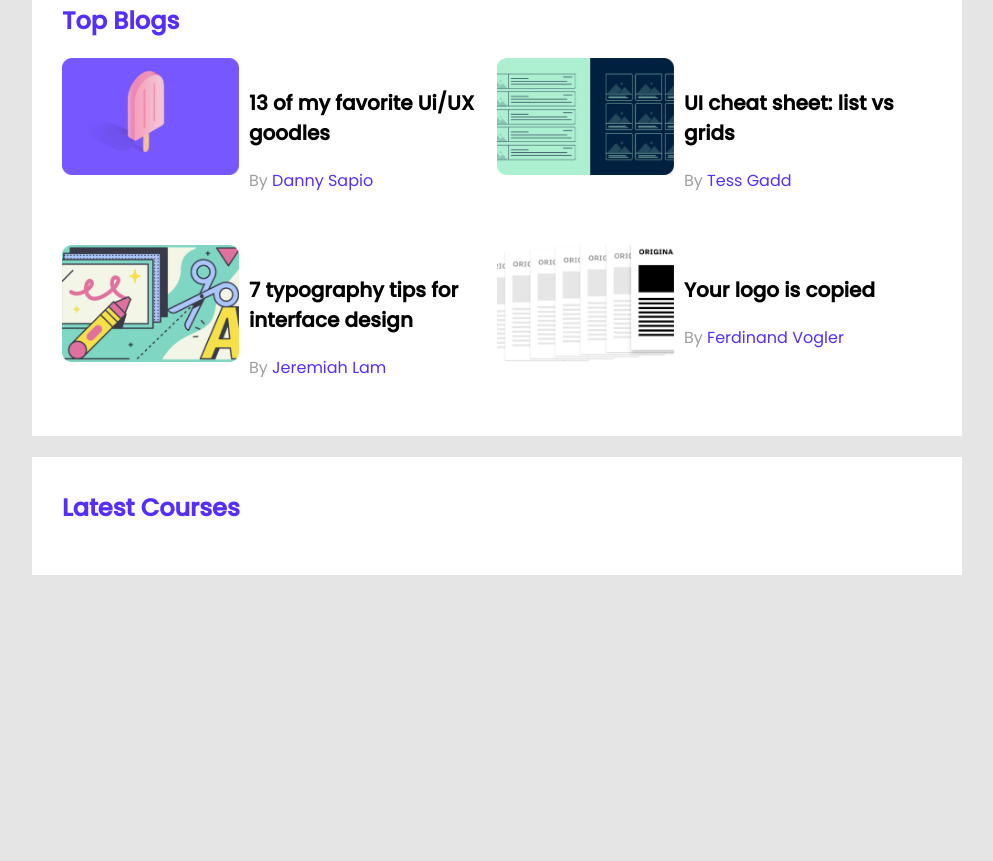
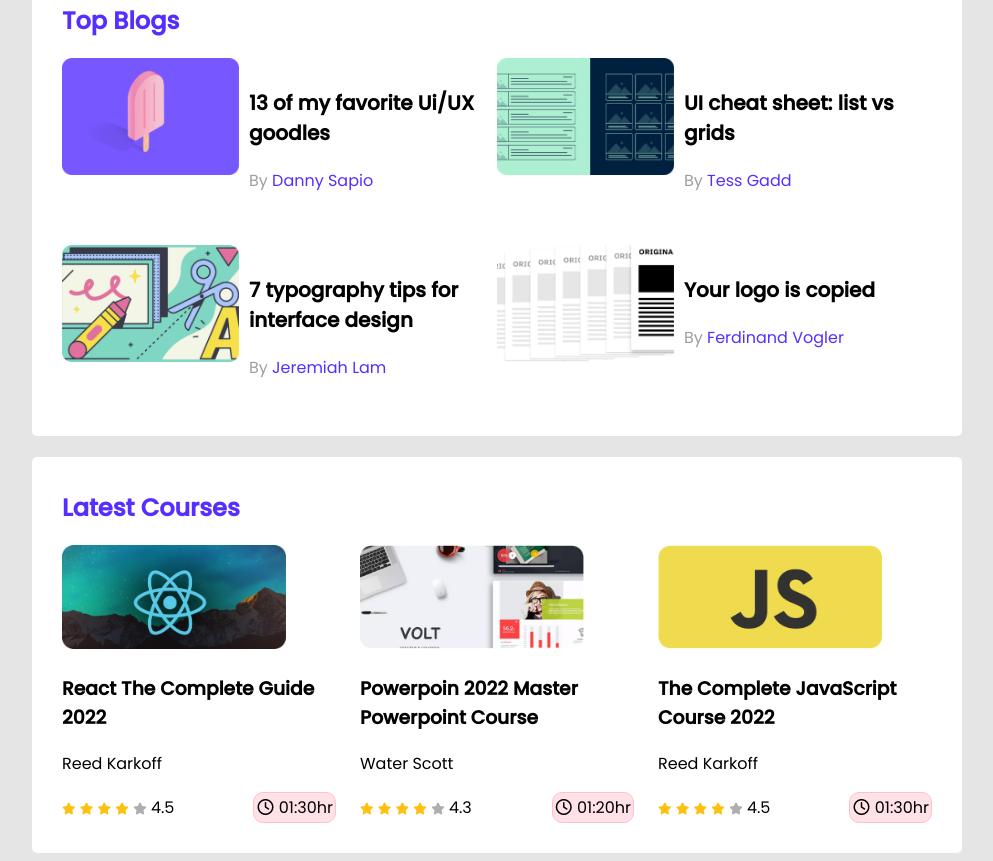
Before and after one commit to kl-hadi/leader-board-css3, a plain HTML site: page index.html in a window 1280 px wide. Shown: the part 329-1190 px from the top of the page, without its empty margins (143-1136 px from the left). Before the commit the page ends 912 px from the top, so only its background shows below. Drawn offline with Linux system fonts and the light colour scheme.

```diff
--- a/index.html
+++ b/index.html
@@ -6,6 +6,8 @@
     <meta http-equiv="X-UA-Compatible" content="IE=edge">
     <meta name="viewport" content="width=device-width, initial-scale=1.0">
     <title>Leader Board</title>
+    <!-- font awesome -->
+    <script src="https://kit.fontawesome.com/0614805ac1.js" crossorigin="anonymous"></script>
     <!-- stylesheet -->
     <link rel="stylesheet" href="styles/style.css">
 </head>
@@ -106,6 +108,83 @@
         <h2 class="section-title">
             Latest Courses
         </h2>
+        <div class="courses">
+            <div class="course">
+                <div class="course-banner">
+                    <img src="images/courses/course-1.png" alt="">
+                    <div class="course-detail">
+                        <h3 class="course-title">React The Complete Guide 2022</h3>
+                        <p class="course-author">
+                            Reed Karkoff
+                        </p>
+                        <div class="course-info">
+                            <div>
+                                <i class="fas fa-star filled"></i>
+                                <i class="fas fa-star filled"></i>
+                                <i class="fas fa-star filled"></i>
+                                <i class="fas fa-star filled"></i>
+                                <i class="fas fa-star empty"></i>
+                                <span>4.5</span>
+                            </div>
+                            <div class="course-duration">
+                                <i class="far fa-clock"></i>
+                                01:30hr
+                            </div>
+                        </div>
+                    </div>
+                </div>
+            </div>
+            <div class="course">
+                <div class="course-banner">
+                    <img src="images/courses/course-2.png" alt="">
+                    <div class="course-detail">
+                        <h3 class="course-title">Powerpoin 2022 Master Powerpoint Course</h3>
+                        <p class="course-author">
+                            Water Scott
+                        </p>
+                        <div class="course-info">
+                            <div>
+                                <i class="fas fa-star filled"></i>
+                                <i class="fas fa-star filled"></i>
+                                <i class="fas fa-star filled"></i>
+                                <i class="fas fa-star filled"></i>
+                                <i class="fas fa-star empty"></i>
+                                <span>4.3</span>
+                            </div>
+                            <div class="course-duration">
+                                <i class="far fa-clock"></i>
+                                01:20hr
+                            </div>
+                        </div>
+                    </div>
+                </div>
+            </div>
+            <div class="course">
+                <div class="course-banner">
+                    <img src="images/courses/course-3.png" alt="">
+                    <div class="course-detail">
+                        <h3 class="course-title">The Complete JavaScript Course 2022</h3>
+                        <p class="course-author">
+                            Reed Karkoff
+                        </p>
+                        <div class="course-info">
+                            <div>
+                                <i class="fas fa-star filled"></i>
+                                <i class="fas fa-star filled"></i>
+                                <i class="fas fa-star filled"></i>
+                                <i class="fas fa-star filled"></i>
+                                <i class="fas fa-star empty"></i>
+                                <span>4.5</span>
+                            </div>
+                            <div class="course-duration">
+                                <i class="far fa-clock"></i>
+                                01:30hr
+                            </div>
+                        </div>
+                    </div>
+                </div>
+            </div>
+        </div>
     </Section>
 </main>
 
--- a/styles/style.css
+++ b/styles/style.css
@@ -14,6 +14,7 @@
 .container{
     background-color: #FFFFFF;
     width: 870px;
+    border-radius: 5px;
     padding: 30px;
     margin-top: 21px;
 }
@@ -78,3 +79,74 @@
     font-size: 16px;
     color: #562EFF;
 }
+
+/*-------------------------
+ Courses Styles
+ ------------------------ */
+.courses{
+    display:grid;
+    grid-template-columns: repeat(3, 1fr);
+    grid-column-gap: 24px;
+}
+.course .course-banner img{
+    width: 224px;
+    height: 104px;
+}
+.course-info{
+    display: flex;
+    align-items: center;
+    justify-content: space-between;
+}
+.fa-star{
+    font-size: 12px;
+}
+.fa-star.filled{
+    color: #FFC014;
+}
+
+.fa-star.empty{
+    color: #AEAEAE;
+}
+.course-duration{
+    border: 1px solid pink;
+    border-radius: 10px;
+    background-color: rgb(255, 226, 231);
+    padding:2px;
+}
+.fa-clock{
+    background-color: rgb(255, 226, 231);
+    padding:1px;
+}
+
+/* ----------------------
+Media Queries
+--------------------------*/
+
+/* Mobile Devices */
+@media only screen and (max-width:688px){
+    .container{
+        width: 100%;
+    }
+    .players, .blogs, .courses{
+        grid-template-columns: repeat(1, 1fr);
+    }
+    .player, .blog{
+        flex-direction: column;
+    }
+}
+
+/* tablet Devices */
+@media only screen and (min-width: 689px) and (max-width: 922px) {
+    .container{
+        width: 100%;
+    }
+    .players, .blogs, .courses{
+        grid-template-columns: repeat(2, 1fr);
+    }
+    .blogs{
+        grid-template-columns: repeat(1, 1fr);
+    }
+    .player, .blog{
+        flex-direction: column;
+    }
+}
```
